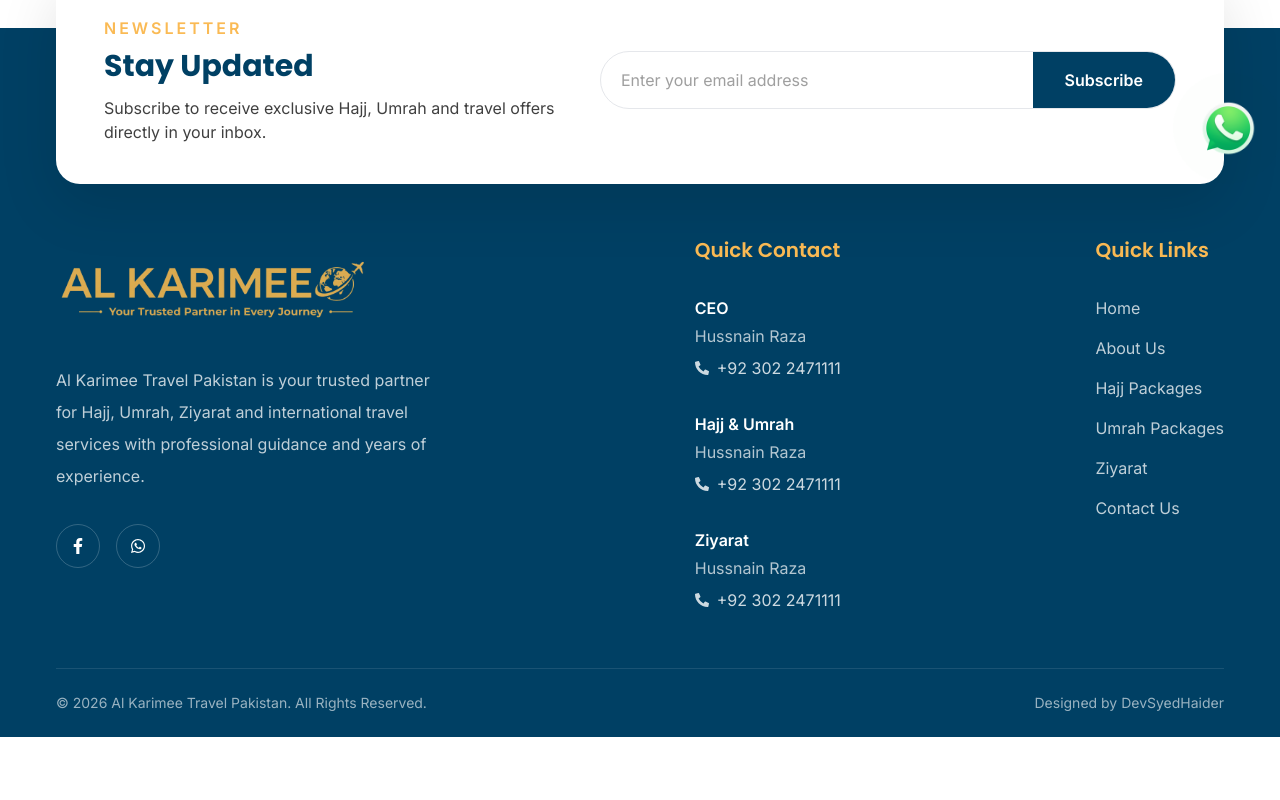
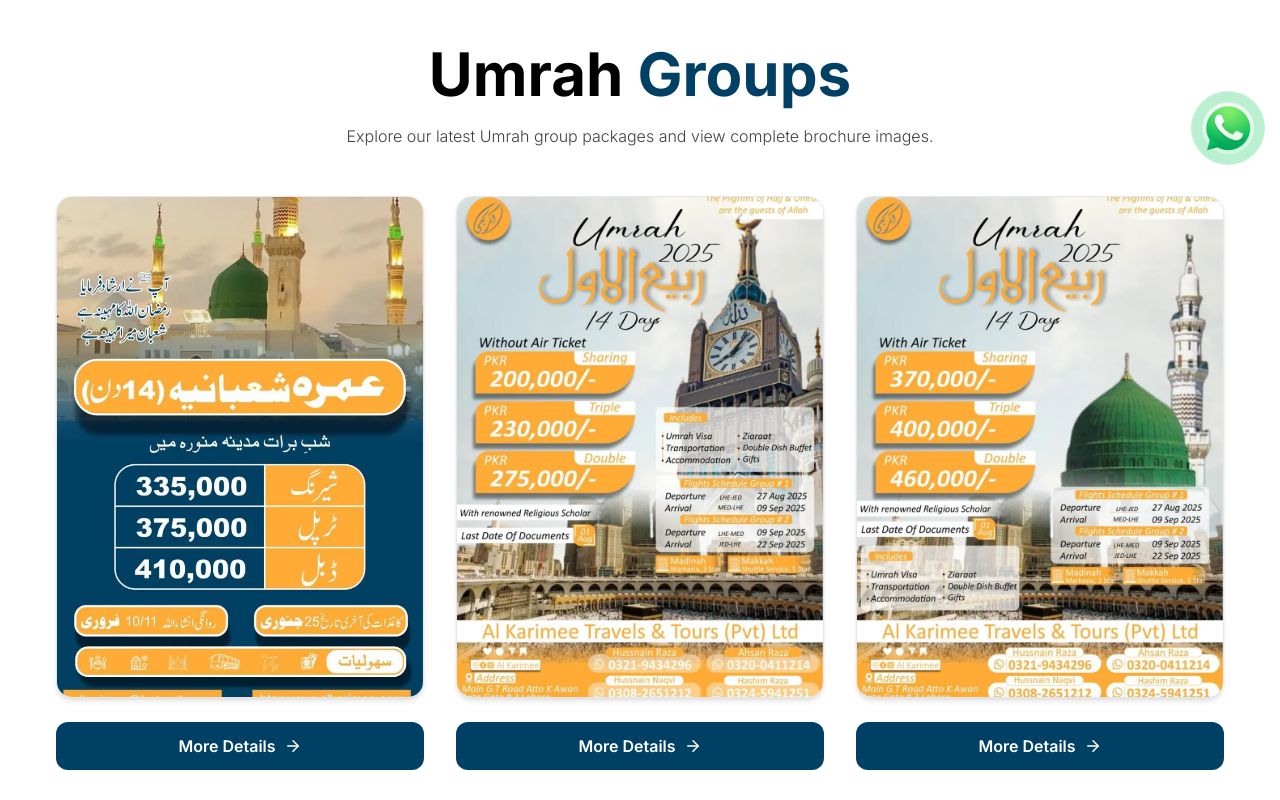
Before and after one commit to devsyedhaider/Al-Karimee-Travels-, a React (Vite) app: page /umrah in a window 1280 px wide. Shown: the part 620-1420 px from the top of the page. Before the commit the page ends 1357 px from the top, so only its background shows below. Built offline with nearby package versions, Linux system fonts and the light colour scheme.

Commit message:
Add Umrah group packages section with images and details

```diff
--- a/src/Data/data.js
+++ b/src/Data/data.js
@@ -16,6 +16,10 @@
 
 import hajj from "../assets/hajj/hajj-maktab-c.webp";
 import hajjMaktab from "../assets/hajj/Hajj-Maktab-C.pdf";
+
+import Umrah1 from "../assets/umrah/Umrah1.webp";
+import Umrah2 from "../assets/umrah/Umrah2.webp";
+import Umrah3 from "../assets/umrah/Umrah3.webp";
 
 export const FooterLinks = [
   { name: "Home", path: "/" },
@@ -170,3 +174,20 @@
     pdf: hajjMaktab,
   },
 ];
+
+// Umrah Group
+
+export const UmrahGroups = [
+  {
+    title: "Ramadan Umrah",
+    image: Umrah1,
+  },
+  {
+    title: "Shahadat Bibi Fatima (SA)",
+    image: Umrah2,
+  },
+  {
+    title: "Arbaeen 2025",
+    image: Umrah3,
+  },
+];
--- a/src/Pages/Umrah.jsx
+++ b/src/Pages/Umrah.jsx
@@ -1,5 +1,9 @@
 import PagesHeader from "../Components/PagesHeader";
 import UmrahBg from "../assets/HeaderAllPages/umrah.webp";
+import Testimonials from "../Components/Testimonails";
+
+import { ArrowRight } from "lucide-react";
+import { UmrahGroups } from "../Data/data";
 
 export default function Umrah() {
   return (
@@ -10,7 +14,58 @@
           title="Al Karimee Travels Umrah Packages"
         />
       </div>
-      <div className="container"></div>
+      <div>
+        <UmrahGroupsSection />
+        <Testimonials />
+      </div>
     </div>
   );
 }
+
+function UmrahGroupsSection() {
+  return (
+    <section className="py-16">
+      <div className="container">
+        <div className="mx-auto mb-12 max-w-3xl text-center">
+          <h2 className="font-bold text-black text-5xl md:text-6xl">
+            Umrah <span className="text-main">Groups</span>
+          </h2>
+
+          <p className="mt-5 font-light text-charcol">
+            Explore our latest Umrah group packages and view complete brochure
+            images.
+          </p>
+        </div>
+
+        <div className="gap-8 grid grid-cols-1 sm:grid-cols-2 lg:grid-cols-3">
+          {UmrahGroups.map((item, index) => (
+            <div key={index} className="group">
+              <a
+                href={item.image}
+                target="_blank"
+                rel="noopener noreferrer"
+                className="block bg-white shadow-md border border-gray-200 rounded-2xl overflow-hidden"
+              >
+                <img
+                  src={item.image}
+                  alt={item.title}
+                  className="w-full h-125 object-cover group-hover:scale-105 transition duration-500"
+                />
+              </a>
+
+              <a
+                href={item.image}
+                target="_blank"
+                rel="noopener noreferrer"
+                className="flex justify-center items-center gap-2 bg-main hover:bg-primary mx-auto mt-6 px-6 py-3 rounded-xl w-full font-semibold text-white transition duration-300"
+              >
+                More Details
+                <ArrowRight size={18} />
+              </a>
+            </div>
+          ))}
+        </div>
+      </div>
+    </section>
+  );
+}
```
